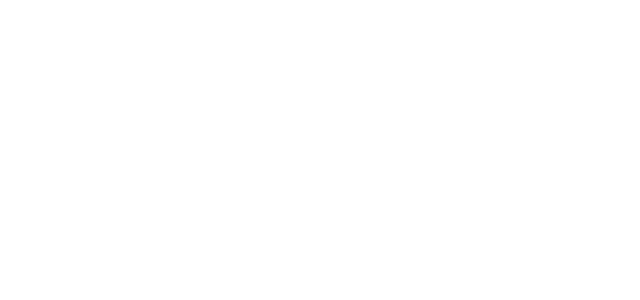
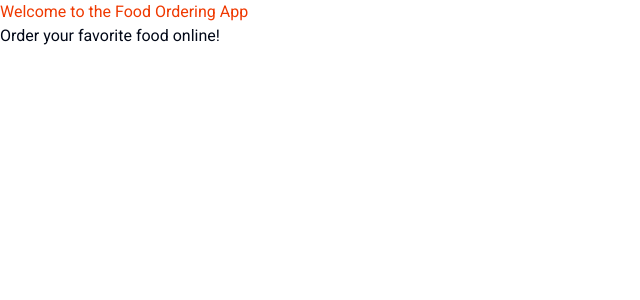
Before and after one commit to ahmedabdelrshed/food-ordering-app, a Next.js app: page / in a window 1280 px wide. Shown: the top 300 px of the page, without its empty margins (0-640 px from the left). Built offline with nearby package versions, Linux system fonts and the light colour scheme.

Commit message:
Add main colors

```diff
--- a/src/app/globals.css
+++ b/src/app/globals.css
@@ -42,81 +42,109 @@
   --radius-lg: var(--radius);
   --radius-xl: calc(var(--radius) + 4px);
 }
-
-:root {
-  --radius: 0.625rem;
-  --background: oklch(1 0 0);
-  --foreground: oklch(0.129 0.042 264.695);
-  --card: oklch(1 0 0);
-  --card-foreground: oklch(0.129 0.042 264.695);
-  --popover: oklch(1 0 0);
-  --popover-foreground: oklch(0.129 0.042 264.695);
-  --primary: oklch(0.208 0.042 265.755);
-  --primary-foreground: oklch(0.984 0.003 247.858);
-  --secondary: oklch(0.968 0.007 247.896);
-  --secondary-foreground: oklch(0.208 0.042 265.755);
-  --muted: oklch(0.968 0.007 247.896);
-  --muted-foreground: oklch(0.554 0.046 257.417);
-  --accent: oklch(0.968 0.007 247.896);
-  --accent-foreground: oklch(0.208 0.042 265.755);
-  --destructive: oklch(0.577 0.245 27.325);
-  --border: oklch(0.929 0.013 255.508);
-  --input: oklch(0.929 0.013 255.508);
-  --ring: oklch(0.704 0.04 256.788);
-  --chart-1: oklch(0.646 0.222 41.116);
-  --chart-2: oklch(0.6 0.118 184.704);
-  --chart-3: oklch(0.398 0.07 227.392);
-  --chart-4: oklch(0.828 0.189 84.429);
-  --chart-5: oklch(0.769 0.188 70.08);
-  --sidebar: oklch(0.984 0.003 247.858);
-  --sidebar-foreground: oklch(0.129 0.042 264.695);
-  --sidebar-primary: oklch(0.208 0.042 265.755);
-  --sidebar-primary-foreground: oklch(0.984 0.003 247.858);
-  --sidebar-accent: oklch(0.968 0.007 247.896);
-  --sidebar-accent-foreground: oklch(0.208 0.042 265.755);
-  --sidebar-border: oklch(0.929 0.013 255.508);
-  --sidebar-ring: oklch(0.704 0.04 256.788);
+body {
+  font-family: Arial, Helvetica, sans-serif;
 }
 
-.dark {
-  --background: oklch(0.129 0.042 264.695);
-  --foreground: oklch(0.984 0.003 247.858);
-  --card: oklch(0.208 0.042 265.755);
-  --card-foreground: oklch(0.984 0.003 247.858);
-  --popover: oklch(0.208 0.042 265.755);
-  --popover-foreground: oklch(0.984 0.003 247.858);
-  --primary: oklch(0.929 0.013 255.508);
-  --primary-foreground: oklch(0.208 0.042 265.755);
-  --secondary: oklch(0.279 0.041 260.031);
-  --secondary-foreground: oklch(0.984 0.003 247.858);
-  --muted: oklch(0.279 0.041 260.031);
-  --muted-foreground: oklch(0.704 0.04 256.788);
-  --accent: oklch(0.279 0.041 260.031);
-  --accent-foreground: oklch(0.984 0.003 247.858);
-  --destructive: oklch(0.704 0.191 22.216);
-  --border: oklch(1 0 0 / 10%);
-  --input: oklch(1 0 0 / 15%);
-  --ring: oklch(0.551 0.027 264.364);
-  --chart-1: oklch(0.488 0.243 264.376);
-  --chart-2: oklch(0.696 0.17 162.48);
-  --chart-3: oklch(0.769 0.188 70.08);
-  --chart-4: oklch(0.627 0.265 303.9);
-  --chart-5: oklch(0.645 0.246 16.439);
-  --sidebar: oklch(0.208 0.042 265.755);
-  --sidebar-foreground: oklch(0.984 0.003 247.858);
-  --sidebar-primary: oklch(0.488 0.243 264.376);
-  --sidebar-primary-foreground: oklch(0.984 0.003 247.858);
-  --sidebar-accent: oklch(0.279 0.041 260.031);
-  --sidebar-accent-foreground: oklch(0.984 0.003 247.858);
-  --sidebar-border: oklch(1 0 0 / 10%);
-  --sidebar-ring: oklch(0.551 0.027 264.364);
+@layer base {
+  :root {
+    --background: hsl(0 0% 100%);
+    --foreground: hsl(222.2 84% 4.9%);
+    --card: hsl(0 0% 100%);
+    --card-foreground: hsl(222.2 84% 4.9%);
+    --popover: hsl(0 0% 100%);
+    --popover-foreground: hsl(222.2 84% 4.9%);
+    --primary: hsl(14 99% 47%);
+    --primary-foreground: hsl(210 40% 98%);
+    --secondary: hsl(210 40% 96.1%);
+    --secondary-foreground: hsl(222.2 47.4% 11.2%);
+    --muted: hsl(210 40% 96.1%);
+    --muted-foreground: hsl(215.4 16.3% 46.9%);
+    --accent: hsl(220 9% 46%);
+    --accent-foreground: hsl(215 14% 34%);
+    --destructive: hsl(0 84.2% 60.2%);
+    --destructive-foreground: hsl(210 40% 98%);
+    --border: hsl(214.3 31.8% 91.4%);
+    --input: hsl(214.3 31.8% 91.4%);
+    --ring: hsl(222.2 84% 4.9%);
+    --chart-1: hsl(12 76% 61%);
+    --chart-2: hsl(173 58% 39%);
+    --chart-3: hsl(197 37% 24%);
+    --chart-4: hsl(43 74% 66%);
+    --chart-5: hsl(27 87% 67%);
+    --radius: 0.5rem;
+  }
+
+  .dark {
+    --background: hsl(222.2 84% 4.9%);
+    --foreground: hsl(210 40% 98%);
+    --card: hsl(222.2 84% 4.9%);
+    --card-foreground: hsl(210 40% 98%);
+    --popover: hsl(222.2 84% 4.9%);
+    --popover-foreground: hsl(210 40% 98%);
+    --primary: hsl(210 40% 98%);
+    --primary-foreground: hsl(222.2 47.4% 11.2%);
+    --secondary: hsl(217.2 32.6% 17.5%);
+    --secondary-foreground: hsl(210 40% 98%);
+    --muted: hsl(217.2 32.6% 17.5%);
+    --muted-foreground: hsl(215 20.2% 65.1%);
+    --accent: hsl(217.2 32.6% 17.5%);
+    --accent-foreground: hsl(210 40% 98%);
+    --destructive: hsl(0 62.8% 30.6%);
+    --destructive-foreground: hsl(210 40% 98%);
+    --border: hsl(217.2 32.6% 17.5%);
+    --input: hsl(217.2 32.6% 17.5%);
+    --ring: hsl(212.7 26.8% 83.9%);
+    --chart-1: hsl(220 70% 50%);
+    --chart-2: hsl(160 60% 45%);
+    --chart-3: hsl(30 80% 55%);
+    --chart-4: hsl(280 65% 60%);
+    --chart-5: hsl(340 75% 55%);
+  }
+
+  /* Define your custom utility classes */
+  .bg-background {
+    background-color: var(--background);
+  }
+
+  .text-foreground {
+    color: var(--foreground);
+  }
+
+  .border-border {
+    border-color: var(--border);
+  }
 }
 
 @layer base {
   * {
-    @apply border-border outline-ring/50;
+    @apply border-border;
   }
+
   body {
     @apply bg-background text-foreground;
   }
+
+  .container {
+    @apply mx-auto px-4 md:px-8 lg:px-16 xl:px-32;
+  }
+
+  .section-gap {
+    @apply my-8 md:my-16;
+  }
+
+  .element-center {
+    @apply flex items-center justify-center;
+  }
 }
+
+/* For Shadcn Dialog */
+html[lang="ar"] div[role="dialog"] button {
+  left: 24px !important;
+  right: auto !important;
+}
+
+html[lang="en"] div[role="dialog"] button {
+  left: auto !important;
+  right: 24px !important;
+}
--- a/src/app/layout.tsx
+++ b/src/app/layout.tsx
@@ -11,8 +11,8 @@
 
 
 export const metadata: Metadata = {
-  title: "Create Next App",
-  description: "Generated by create next app",
+  title: "Food Ordering App",
+  description: "A simple food ordering application built with Next.js",
 };
 
 export default function RootLayout({
--- a/src/app/page.tsx
+++ b/src/app/page.tsx
@@ -1,6 +1,13 @@
 
 export default function Home() {
   return (
-    <main></main>
+    <main>
+      <h1 className="text-primary hover:text-primary ">
+        Welcome to the Food Ordering App
+      </h1>
+      <p>Order your favorite food online!</p>
+
+      {/* Add more components or content here */}
+    </main>
   );
 }
```
